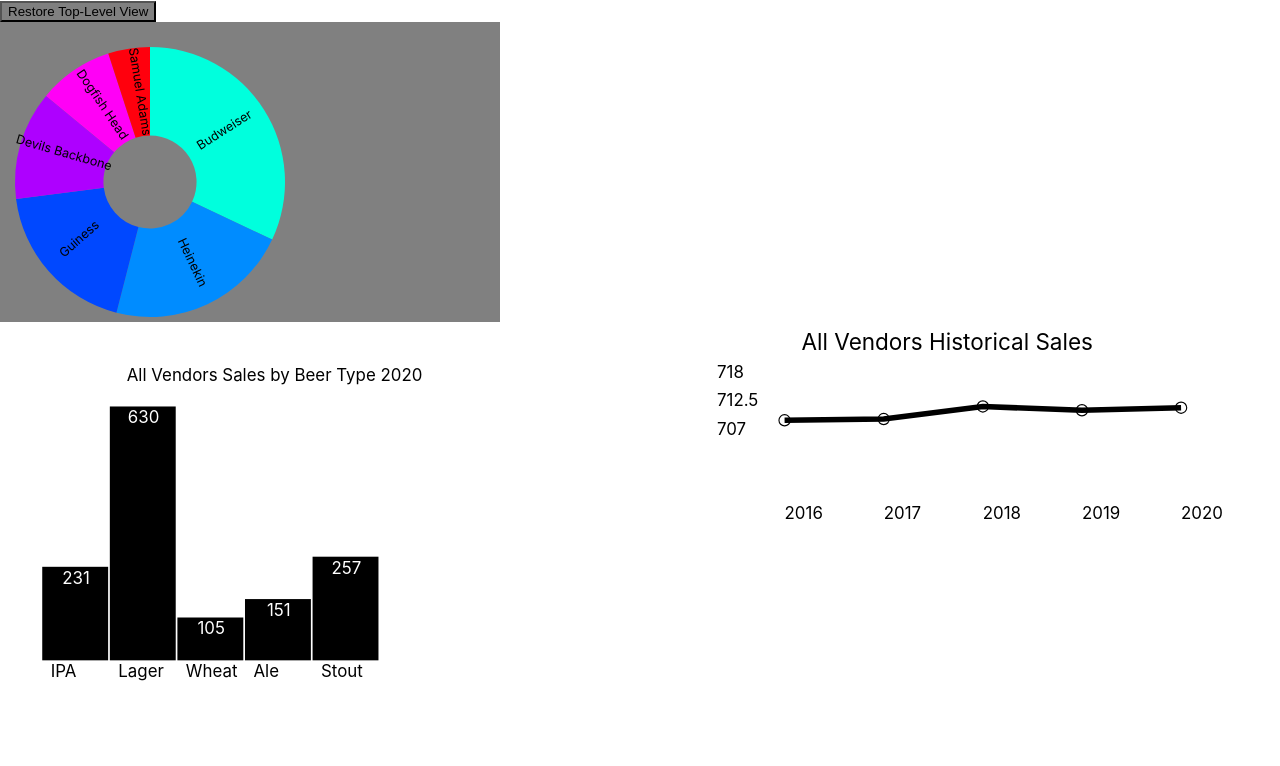
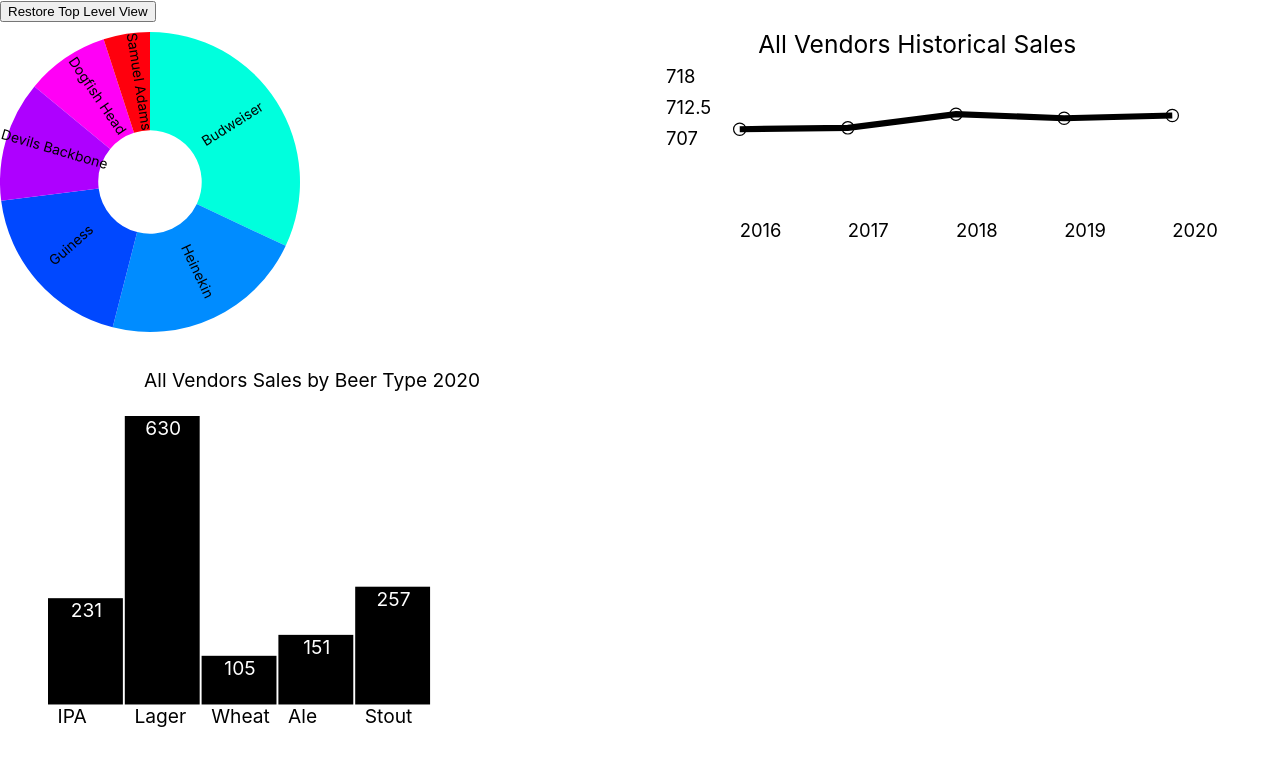
Before and after one commit to MattTheEconomist/Interactive_Dashboard-Beer_Market, a React (Create React App) app: page / in a window 1280 px wide. Shown: the top 766 px of the page. Built offline with nearby package versions, Linux system fonts and the light colour scheme.

Commit message:
all done

```diff
--- a/src/App.css
+++ b/src/App.css
@@ -18,14 +18,17 @@
   transform: rotate(180)
 }
 
-#barAndLine{
-  display:flex
+#pieAndLine{
+  display:flex;
+  /* height: 300px */
+  height: 5%
 
 }
 #barChartArea{
   width: 75%;
-  margin-right: -10%;
+  /* margin-right: -10%;  */
   height: 400px;
+  margin-top: -25%
   /* background-color: green; */
 
 }
@@ -35,12 +38,39 @@
   height: 25%
 }
 #pieChartArea{
-  background-color: grey;
-  height: 300px;
-  width: 500px;
+  /* background-color: grey; */
+  height: 15%;
+  width: 50%;
+  margin-right: 2%;
+  padding-right: 2%;
+  justify-content: center
 }
 
 #restoreViewBtn{
   color:black;
   background-color: grey;
 }
+#pieAndText{
+display:flex;
+align-items:center;
+width: 75%;
+}
+
+#textUnderPieContainer{
+/* text-align: center; */
+/* align-items: center; */
+margin-left: 5%;
+margin-right: -15%
+}
+#textUnderPie{
+  margin-top: 60%;
+  /* margin-right: 100%;  */
+  margin-right: 100px
+
+}
+
+
+#pieSVG{
+  width: 100%;
+  height: 100%
+}
--- a/src/App.js
+++ b/src/App.js
@@ -3,6 +3,8 @@
 import BarChart from "./components/bar/BarChart";
 import LineChart from "./components/line/LineChart";
 import ButtonsOnly from "./components/pie/ButtonsOnly";
+import Description from "./components/Description";
+
 import "./App.css";
 
 function App() {
@@ -19,13 +21,20 @@
       <div id="buttonContainer">
         <ButtonsOnly onChangeVendor={updateAllCharts} />
       </div>
-      <div id="pieChartArea">
+      <div id="pieAndLine">
+        <div id="pieChartArea">
           <PieChart
-          onChangeVendor={updateAllCharts}
-          selectedVendor = {selectedVendor}
+            onChangeVendor={updateAllCharts}
+            selectedVendor={selectedVendor}
           />
+        </div>
+        <div id="lineChartArea">
+          <LineChart
+            selectedVendor={selectedVendor}
+            vendorColor={vendorColor}
+          />
+        </div>
       </div>
-      <div id="barAndLine">
         <div id="barChartArea">
           <svg viewBox="-5 0 100 100">
             <BarChart
@@ -35,13 +44,8 @@
             />
           </svg>
         </div>
-        <div id="lineChartArea">
-          {/* <svg viewBox="-5 0 100 100"> */}
-            <LineChart selectedVendor={selectedVendor} vendorColor={vendorColor} />
-          {/* </svg> */}
+        <div id="textDescriptionArea">
         </div>
-      </div>
-
 
     </div>
   );
--- /dev/null
+++ b/src/components/Description.jsx
@@ -0,0 +1,44 @@
+import React, {useState} from 'react';
+
+
+export default function Description(props){
+
+    const {selectedVendor} = props
+
+    let innerText = ''
+
+    if(selectedVendor==="Budweiser"){
+        innerText = "Budweiser was founded 1851.  They Specialize in Lager"
+
+    }else if(selectedVendor==="Heinekin"){
+        innerText = "Heinekin was founded 1821.  They Specialize in Lager"
+
+    }else if(selectedVendor==="Guiness"){
+        innerText =  "Guiness was founded 1602.  They Specialize in Stout"
+    }else if(selectedVendor==="Devils Backbone"){
+        innerText = "Devils Backbone was founded 1952.  They offer a wide range of selection but their Lager is their most popular offering"
+    }else if(selectedVendor==="Dogfish Head"){
+        innerText = "DogFish Head was founded 1985. Their IPa is quite popular"
+    }else if(selectedVendor==="Samuel Adams"){
+        innerText =  "Samuel Adams was founded 1621 by the man himself Mr. Samuel Adams. Their most popular beer, Boston Lager combusts when mixed with Boston Cream Pie and Clam Chowder. It was originally invented as a weapon to use against the British in the Revolutionary War. "
+    }
+
+const descStyle={
+// backgroundColor:'grey',
+marginTop: '-50%',
+alignItems: 'center',
+backgroundColor: 'grey'
+
+
+}
+
+
+    return (
+        <div id="descriptionContainer" style={descStyle}>
+
+        <h2 id="descriptionText">{innerText}</h2>
+
+    </div>
+    )
+
+}
--- a/src/components/line/LineChart.jsx
+++ b/src/components/line/LineChart.jsx
@@ -85,7 +85,7 @@
         const dotsContainer = select(dotsRef.current)
         animateDots(dotsContainer, yScale, xScale, selectedData, vendorColor)
 
-        console.log(selectedData[0].Vendor)
+        // console.log(selectedData[0].Vendor)
     })
 
     const years=[2016,2017,2018,2019, 2020]
@@ -123,7 +123,9 @@
 
 
     function YScaleCustom(val){
-        if((selectedData[0].Vendor ==="All") && typeof (selectedData!=='undefined')){
+        if(typeof (selectedData!=='undefined')){
+
+        if(selectedData[0].Vendor ==="All"){
             if(val===minVal){
                 return 10
             }if(val===medVal){
@@ -134,6 +136,7 @@
         }else{
             return yScale(val)
         }
+    }
     }
 
 
--- a/src/components/pie/ButtonsOnly.jsx
+++ b/src/components/pie/ButtonsOnly.jsx
@@ -1,16 +1,39 @@
 import React from "react";
 
 export default function ButtonsOnly(props) {
-  const { onChangeVendor } = props;
+    const {onChangeVendor} = props
 
-  function buttonClick(e) {
-    const blackColor = "rgba(0, 0, 0, 1)";
-    onChangeVendor("All", blackColor);
-  }
+
+    const vendorList = ['All','Budweiser','Heinekin','Guiness','Devils Backbone','Dogfish Head' ,'Samuel Adams']
+
+    const vendorColorObject=['rgba(0, 0, 0, 1)','rgba(0, 255, 221, 1)','rgba(0, 140, 255, 1)','rgba(0, 8, 255, 1)','rgba(174, 0, 255, 1)','rgba(255, 0, 246, 1)', 'rgba(255, 0, 13, 1)','rgba(0, 255, 174, 1)']
+
+
+
+
+    function restoreTopLevelView(e){
+        // const currentVendor = e.target.value
+        // const currentColor = vendorColorObject[vendorList.indexOf(currentVendor)]
+
+        const blackColor  = 'rgba(0, 0, 0, 1)'
+        onChangeVendor('All', blackColor)
+
+    }
+
+//     const buttonList = vendorList.map((el)=>
+// <button onClick={buttonClick} key={el+"Button"} value={el}>{el}</button>
+
+
+
+
+
+
 
   return (
-    <div>
-      <button id="restoreViewBtn"onClick={buttonClick}>{"Restore Top-Level View"}</button>
-    </div>
+      <div>
+          <button onClick={restoreTopLevelView}>Restore Top Level View</button>
+
+      </div>
+
   );
 }
--- a/src/components/pie/PieChart.jsx
+++ b/src/components/pie/PieChart.jsx
@@ -4,52 +4,42 @@
 import pieData from "../../data/pieData.json";
 // import {pieData} from "../../data/pieData.js"
 import Slice from "./Slice";
+import { select } from "d3";
 
 export default function PieChart(props) {
     const {onChangeVendor, selectedVendor} = props
 
     const [currentPortion, setCurrentPortion] = useState(0)
 
+
+
     useEffect(()=>{
-      // const currentVendorObject = pieData.filter((row)=>row.Vendor===selectedVendor)
-      //   if(currentVendorObject.length>0){
-      //     if(typeof currentVendorObject!=='undefined'){
-      //       // setCurrentPortion(currentVendorObject[0].Portions)
-      //       let aThing = currentVendorObject
-      //       // console.log(currentVendorObject)
-      //       console.log(aThing[0].Portions)
-      //       setCurrentPortion(aThing)
+      const currentVendorObject = pieData.filter((row)=>row.Vendor===selectedVendor)
+        if(currentVendorObject.length>0){
+          if(typeof currentVendorObject!=='undefined'){
+            // const selectedPercentage = currentVendorObject[0].Portions
+            setCurrentPortion(currentVendorObject[0].Portions)
+          }
 
-      //     }
-
-      //   }
-
+        }
 
     }, [selectedVendor])
 
 
 
 
+    function textUnderPie(currentPortion){
+      if(currentPortion===0 || selectedVendor==="All"){
+        return ''
+      }
+      return `${selectedVendor} Market Share: ${currentPortion*100}%`
+
+    }
 
 
   let piePiece = pie();
   const portions = pieData.map((row) => row.Portions);
   const vendors = pieData.map((row)=>row.Vendor)
-
-  // if(selectedVendor){
-
-
-  //     if(typeof currentVendorObject!=='undefined'){
-
-  //     }
-
-      // const currentVendorPortion = currentVenorObject.Portion
-      // console.log(currentVenorObject[0][0].Portions)
-    // }
-
-  // }
-
-
 
 
   const vendorColors = [
@@ -73,21 +63,26 @@
         vendor={vendors[index]}
         vendorColor={vendorColors[index+1]}
         onChangeVendor={onChangeVendor}
+        // onMouseEnter={console.log('u')}
       />
     );
   }
 
   return (
     <div id="pieAndText">
-    <svg width={500} height={300}>
+    <svg id= "pieSVG"
+    // viewBox="-5 0 100 100"
+
+    width={500} height={435}
+    >
       <g>
         {/* {pie(portions).map(renderSlice)} */}
         {piePiece(portions).map(renderSlice)}
       </g>
     </svg>
-  {/* <div>{`${selectedVendor} ${currentPortion===0? currentPortion*100: 'Vendors'}`}</div> */}
-  <div>
-    {/* {currentPortion} */}
+  <div  id="textUnderPieContainer">
+    <h3 id="textUnderPie">{textUnderPie(currentPortion)}</h3>
+
     </div>
   </div>
 
```
Also changed, not shown: src/components/pie/Slice.jsx (+77 -19 lines), 1 other file (tests, documents, lock files or other folders).
